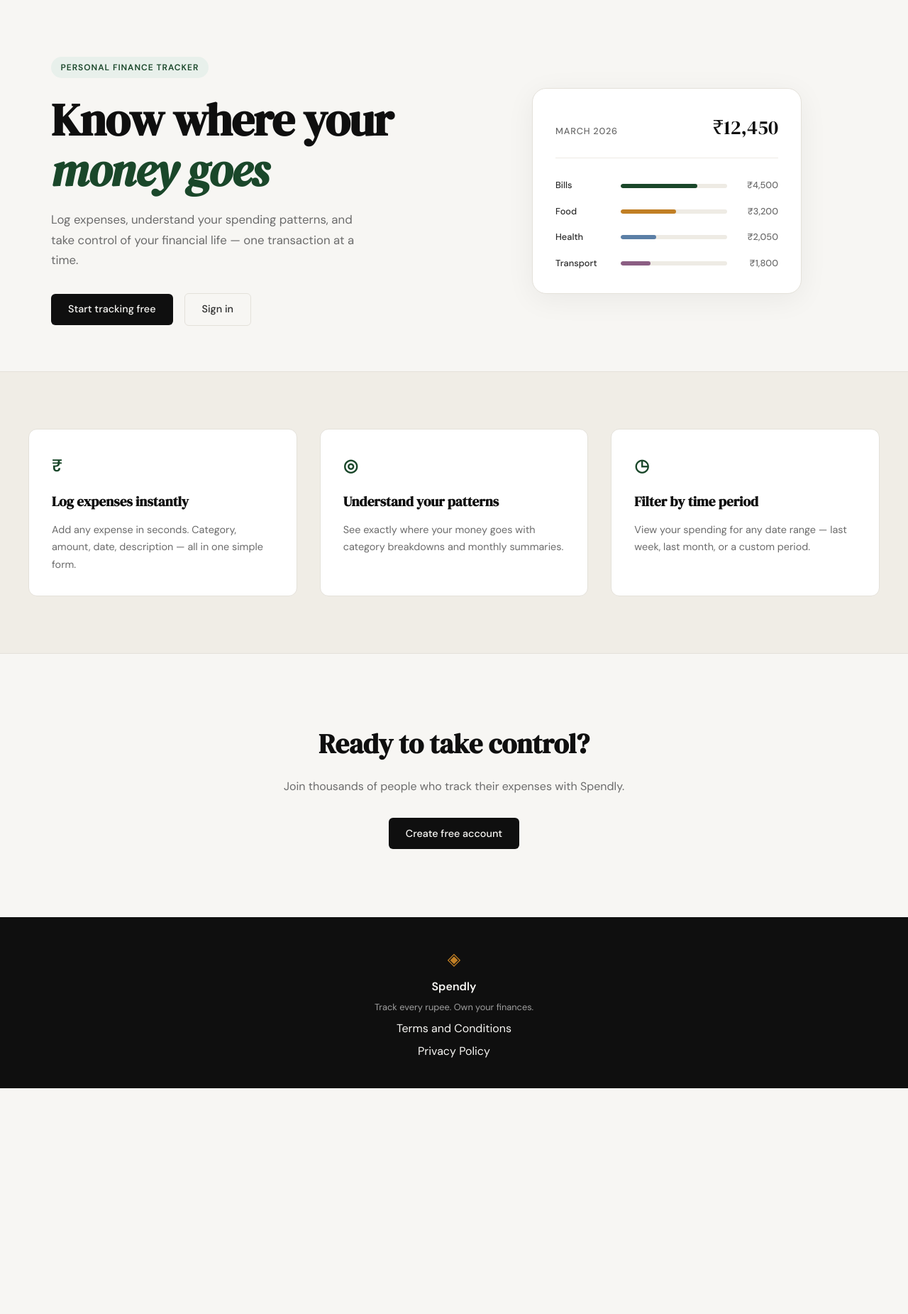
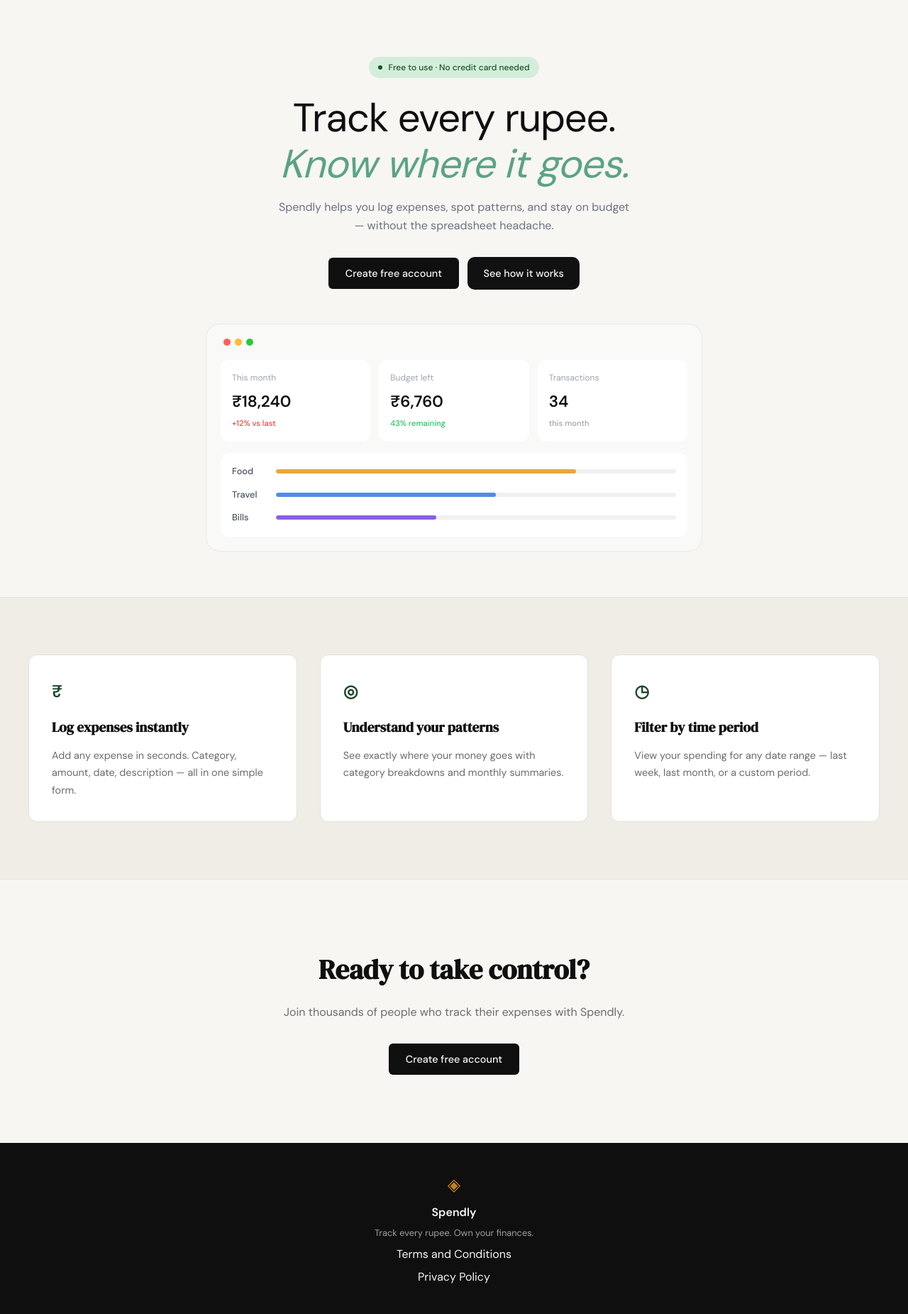
Before and after one commit to SamarthMantri8665/spendly, a Flask app: page / in a window 1280 px wide. Shown: the part 61-1912 px from the top of the page at 71% size. Before the commit the page ends 1594 px from the top, so only its background shows below. Run offline with Flask 3, Linux system fonts and the light colour scheme.

Commit message:
landing: redesign hero section to match mockup

```diff
--- a/app.py
+++ b/app.py
@@ -25,6 +25,11 @@ def login():
 @app.route("/terms")
 def terms():
     return render_template("terms.html")
+
+
+@app.route("/privacy")
+def privacy():
+    return render_template("privacy.html")
 
 
 # ------------------------------------------------------------------ #
--- a/static/css/style.css
+++ b/static/css/style.css
@@ -125,63 +125,222 @@ a { color: inherit; text-decoration: none; }
 
 .hero {
     padding: 5rem 2rem 4rem;
-    display: grid;
-    grid-template-columns: 1fr 1fr;
-    gap: 4rem;
+    display: flex;
+    flex-direction: column;
     align-items: center;
     max-width: var(--max-width);
     margin: 0 auto;
 }
 
+.hero-content {
+    display: flex;
+    flex-direction: column;
+    align-items: center;
+    text-align: center;
+    margin-bottom: 3rem;
+}
+
 .hero-badge {
-    display: inline-block;
-    background: var(--accent-light);
-    color: var(--accent);
+    display: inline-flex;
+    align-items: center;
+    gap: 0.5rem;
+    background: #d4edda;
+    color: #155724;
     font-size: 0.75rem;
-    font-weight: 600;
-    letter-spacing: 0.08em;
-    text-transform: uppercase;
+    font-weight: 500;
     padding: 0.35rem 0.85rem;
     border-radius: 999px;
     margin-bottom: 1.5rem;
 }
 
+.badge-dot {
+    width: 6px;
+    height: 6px;
+    background: #155724;
+    border-radius: 50%;
+}
+
 .hero-title {
-    font-family: var(--font-display);
-    font-size: clamp(2.5rem, 5vw, 4rem);
-    line-height: 1.1;
+    font-family: var(--font-body);
+    font-size: clamp(2.5rem, 5vw, 3.5rem);
+    line-height: 1.15;
     letter-spacing: -0.02em;
     color: var(--ink);
-    margin-bottom: 1.25rem;
+    margin-bottom: 1rem;
+    font-weight: 400;
 }
 
 .hero-title em {
     font-style: italic;
-    color: var(--accent);
+    color: #5ba386;
+    font-weight: 400;
 }
 
 .hero-subtitle {
-    font-size: 1.05rem;
-    color: var(--ink-muted);
-    line-height: 1.7;
-    max-width: 460px;
+    font-size: 1rem;
+    color: #6b7280;
+    line-height: 1.6;
+    max-width: 500px;
     margin-bottom: 2rem;
 }
 
 .hero-actions {
     display: flex;
-    gap: 1rem;
+    gap: 0.75rem;
     align-items: center;
 }
 
+.btn-primary {
+    display: inline-block;
+    background: #111;
+    color: var(--paper);
+    padding: 0.7rem 1.4rem;
+    border-radius: 10px;
+    font-family: var(--font-body);
+    font-size: 0.9rem;
+    font-weight: 500;
+    cursor: pointer;
+    border: none;
+    transition: background 0.2s;
+    text-decoration: none;
+}
+
+.btn-primary:hover { background: #222; }
+
+.btn-secondary {
+    display: inline-block;
+    background: #111;
+    color: var(--paper);
+    padding: 0.7rem 1.4rem;
+    border-radius: 10px;
+    font-family: var(--font-body);
+    font-size: 0.9rem;
+    font-weight: 500;
+    cursor: pointer;
+    border: none;
+    transition: background 0.2s;
+    text-decoration: none;
+}
+
+.btn-secondary:hover { background: #222; }
+
 /* ------------------------------------------------------------------ */
-/* Mock card (hero visual)                                             */
+/* Hero Dashboard Visual                                               */
 /* ------------------------------------------------------------------ */
 
-.hero-visual {
+.hero-dashboard {
     display: flex;
     justify-content: center;
+    width: 100%;
 }
+
+.dashboard-frame {
+    background: #f9f9f7;
+    border: 1px solid #eae8e3;
+    border-radius: 20px;
+    padding: 1.25rem;
+    width: 100%;
+    max-width: 700px;
+}
+
+.dashboard-dots {
+    display: flex;
+    gap: 6px;
+    margin-bottom: 1.25rem;
+    padding-left: 4px;
+}
+
+.dot {
+    width: 10px;
+    height: 10px;
+    border-radius: 50%;
+}
+
+.dot-red { background: #ff5f57; }
+.dot-yellow { background: #febc2e; }
+.dot-green { background: #28c840; }
+
+.dashboard-cards {
+    display: grid;
+    grid-template-columns: repeat(3, 1fr);
+    gap: 0.75rem;
+    margin-bottom: 1rem;
+}
+
+.dash-card {
+    background: #fff;
+    border: none;
+    border-radius: 12px;
+    padding: 1rem;
+}
+
+.dash-label {
+    font-size: 0.75rem;
+    color: #9ca3af;
+    margin-bottom: 0.4rem;
+}
+
+.dash-value {
+    font-size: 1.4rem;
+    font-weight: 600;
+    color: var(--ink);
+    margin-bottom: 0.25rem;
+}
+
+.dash-change {
+    font-size: 0.7rem;
+    font-weight: 500;
+}
+
+.dash-change.positive { color: #ef4444; }
+.dash-change.negative { color: #22c55e; }
+.dash-change.neutral { color: #9ca3af; }
+
+.dashboard-bars {
+    background: #fff;
+    border: none;
+    border-radius: 12px;
+    padding: 1rem;
+}
+
+.bar-row {
+    display: grid;
+    grid-template-columns: 50px 1fr;
+    align-items: center;
+    gap: 0.75rem;
+    margin-bottom: 0.75rem;
+}
+
+.bar-row:last-child {
+    margin-bottom: 0;
+}
+
+.bar-label {
+    font-size: 0.8rem;
+    color: #4b5563;
+    font-weight: 500;
+}
+
+.bar-track {
+    height: 6px;
+    background: #f0f0f0;
+    border-radius: 999px;
+    overflow: hidden;
+}
+
+.bar-fill {
+    height: 100%;
+    border-radius: 999px;
+    transition: width 0.6s ease;
+}
+
+.bar-food { background: #e8a838; }
+.bar-travel { background: #548be8; }
+.bar-bills { background: #8b5ee6; }
+
+/* ------------------------------------------------------------------ */
+/* Mock card (old hero visual - keep for fallback)                     */
+/* ------------------------------------------------------------------ */
 
 .mock-card {
     background: var(--paper-card);
--- a/templates/base.html
+++ b/templates/base.html
@@ -35,7 +35,7 @@
             <span class="footer-name">Spendly</span>
             <p class="footer-copy">Track every rupee. Own your finances.</p>
             <a href="/terms">Terms and Conditions</a>
-            <a href="#">Privacy Policy</a>
+            <a href="/privacy">Privacy Policy</a>
         </div>
     </footer>
 
--- a/templates/landing.html
+++ b/templates/landing.html
@@ -5,56 +5,65 @@
 {% block content %}
 
 <section class="hero">
-    <div class="hero-inner">
-        <div class="hero-badge">Personal Finance Tracker</div>
+    <div class="hero-content">
+        <div class="hero-badge">
+            <span class="badge-dot"></span>
+            Free to use · No credit card needed
+        </div>
         <h1 class="hero-title">
-            Know where your<br>
-            <em>money goes</em>
+            Track every rupee.<br>
+            <em>Know where it goes.</em>
         </h1>
         <p class="hero-subtitle">
-            Log expenses, understand your spending patterns,
-            and take control of your financial life —
-            one transaction at a time.
+            Spendly helps you log expenses, spot patterns, and stay on budget — without the spreadsheet headache.
         </p>
         <div class="hero-actions">
-            <a href="{{ url_for('register') }}" class="btn-primary">Start tracking free</a>
-            <a href="{{ url_for('login') }}" class="btn-ghost">Sign in</a>
+            <a href="{{ url_for('register') }}" class="btn-primary">Create free account</a>
+            <a href="#how-it-works" class="btn-secondary">See how it works</a>
         </div>
     </div>
-    <div class="hero-visual">
-        <div class="mock-card">
-            <div class="mock-card-header">
-                <span class="mock-label">March 2026</span>
-                <span class="mock-total">₹12,450</span>
+    <div class="hero-dashboard">
+        <div class="dashboard-frame">
+            <div class="dashboard-dots">
+                <span class="dot dot-red"></span>
+                <span class="dot dot-yellow"></span>
+                <span class="dot dot-green"></span>
             </div>
-            <div class="mock-bars">
-                <div class="mock-bar-row">
-                    <span class="mock-cat">Bills</span>
-                    <div class="mock-bar-track">
-                        <div class="mock-bar" style="width: 72%"></div>
+            <div class="dashboard-cards">
+                <div class="dash-card">
+                    <div class="dash-label">This month</div>
+                    <div class="dash-value">₹18,240</div>
+                    <div class="dash-change positive">+12% vs last</div>
+                </div>
+                <div class="dash-card">
+                    <div class="dash-label">Budget left</div>
+                    <div class="dash-value">₹6,760</div>
+                    <div class="dash-change negative">43% remaining</div>
+                </div>
+                <div class="dash-card">
+                    <div class="dash-label">Transactions</div>
+                    <div class="dash-value">34</div>
+                    <div class="dash-change neutral">this month</div>
+                </div>
+            </div>
+            <div class="dashboard-bars">
+                <div class="bar-row">
+                    <span class="bar-label">Food</span>
+                    <div class="bar-track">
+                        <div class="bar-fill bar-food" style="width: 75%"></div>
                     </div>
-                    <span class="mock-amt">₹4,500</span>
                 </div>
-                <div class="mock-bar-row">
-                    <span class="mock-cat">Food</span>
-                    <div class="mock-bar-track">
-                        <div class="mock-bar mock-bar-2" style="width: 52%"></div>
+                <div class="bar-row">
+                    <span class="bar-label">Travel</span>
+                    <div class="bar-track">
+                        <div class="bar-fill bar-travel" style="width: 55%"></div>
                     </div>
-                    <span class="mock-amt">₹3,200</span>
                 </div>
-                <div class="mock-bar-row">
-                    <span class="mock-cat">Health</span>
-                    <div class="mock-bar-track">
-                        <div class="mock-bar mock-bar-3" style="width: 33%"></div>
+                <div class="bar-row">
+                    <span class="bar-label">Bills</span>
+                    <div class="bar-track">
+                        <div class="bar-fill bar-bills" style="width: 40%"></div>
                     </div>
-                    <span class="mock-amt">₹2,050</span>
-                </div>
-                <div class="mock-bar-row">
-                    <span class="mock-cat">Transport</span>
-                    <div class="mock-bar-track">
-                        <div class="mock-bar mock-bar-4" style="width: 28%"></div>
-                    </div>
-                    <span class="mock-amt">₹1,800</span>
                 </div>
             </div>
         </div>
```
Also changed, not shown: file.txt (+13 -3 lines), templates/privacy.html (added, +45 -0 lines).
